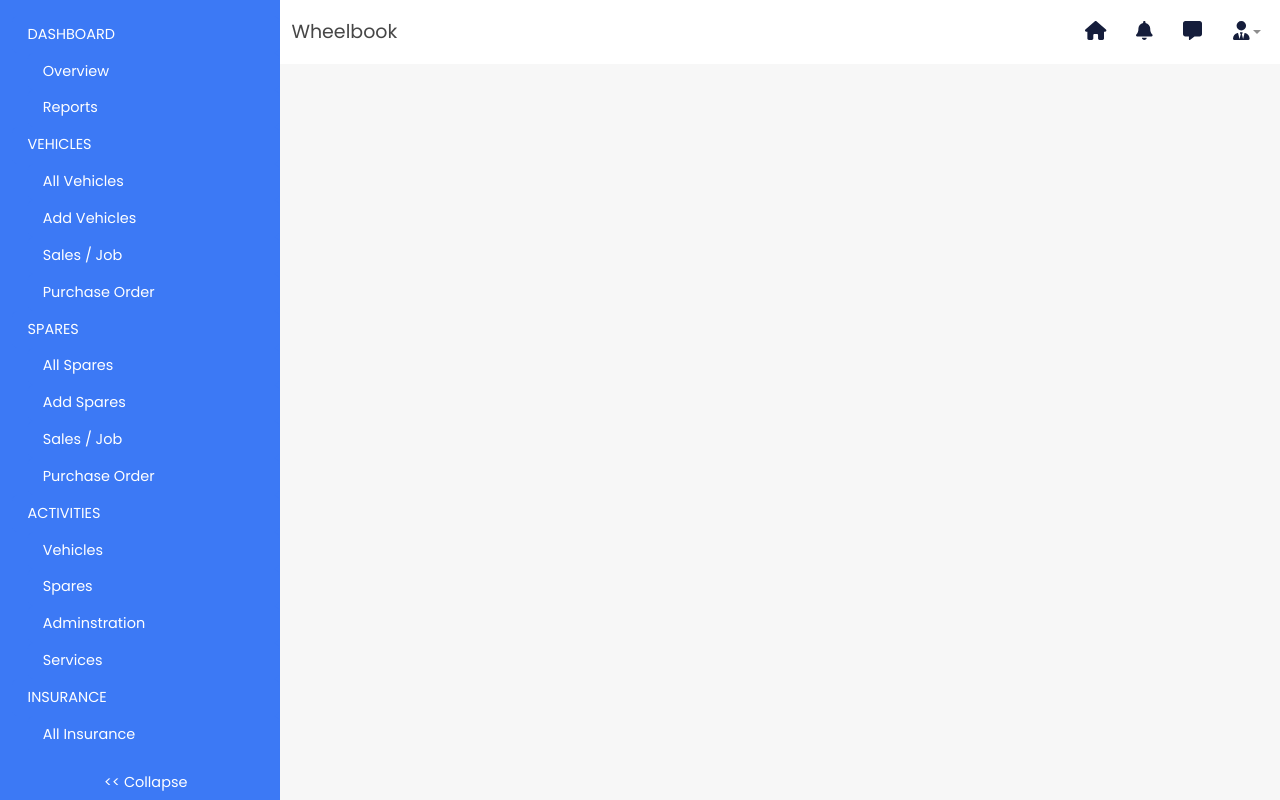
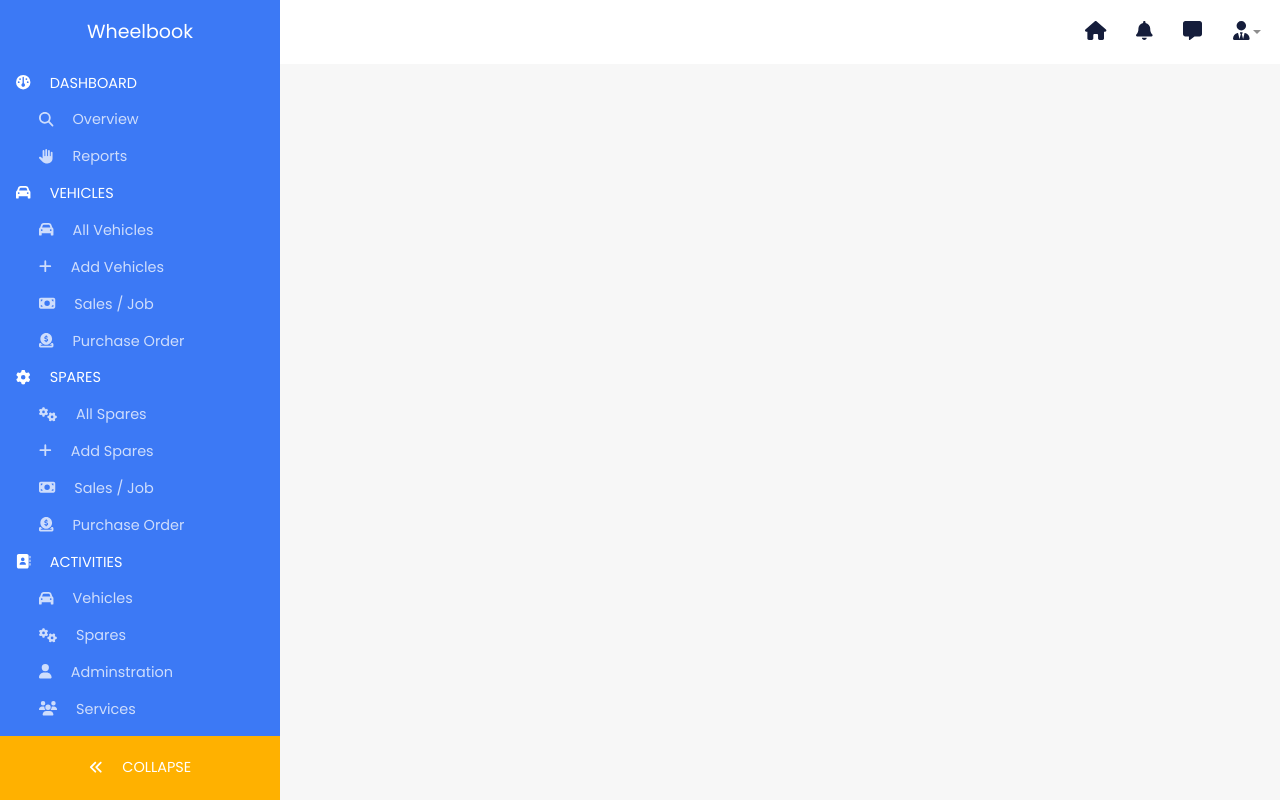
Before and after one commit to barahra/wheelbook-vendor-frontend, an Angular app: page /vendor in a window 1280 px wide. Built offline with nearby package versions, Linux system fonts and the light colour scheme.

Commit message:
menus with icon

```diff
--- a/src/app/app.module.ts
+++ b/src/app/app.module.ts
@@ -4,6 +4,7 @@
 import { AppRoutingModule } from './app-routing.module';
 import { AppComponent } from './app.component';
 import { BrowserAnimationsModule } from '@angular/platform-browser/animations';
+import { FontAwesomeModule } from '@fortawesome/angular-fontawesome';
 
 @NgModule({
   declarations: [
@@ -13,7 +14,8 @@
     BrowserModule,
     AppRoutingModule,
     BrowserModule,
-    BrowserAnimationsModule
+    BrowserAnimationsModule,
+    FontAwesomeModule
   ],
   providers: [],
   bootstrap: [AppComponent]
--- a/src/app/modules/master.component.html
+++ b/src/app/modules/master.component.html
@@ -6,6 +6,8 @@
         <app-side-nav></app-side-nav>
     </div>
     <div class="main-content">
-
+        <div class="p-3">
+            <router-outlet></router-outlet>
+        </div>
     </div>
 </div>
--- a/src/app/modules/master.module.ts
+++ b/src/app/modules/master.module.ts
@@ -6,6 +6,7 @@
 import { HeaderModule } from '../shared/modules/header/header.module';
 import { FooterModule } from '../shared/modules/footer/footer.module';
 import { SideNavModule } from '../shared/modules/side-nav/side-nav.module';
+import { FontAwesomeModule } from '@fortawesome/angular-fontawesome';
 
 
 
@@ -18,7 +19,8 @@
     MasterRoutingModule,
     HeaderModule,
     FooterModule,
-    SideNavModule
+    SideNavModule,
+    FontAwesomeModule
   ]
 })
 export class MasterModule { }
--- a/src/app/shared/modules/header/header/header.component.html
+++ b/src/app/shared/modules/header/header/header.component.html
@@ -6,13 +6,6 @@
           data-bs-toggle="collapse" data-bs-target="#navbarVerticalCollapse" aria-controls="navbarVerticalCollapse"
           aria-expanded="false" aria-label="Toggle Navigation"><span class="navbar-toggle-icon"><span
               class="toggle-line"></span></span></button>
-        <a class="navbar-brand me-1 me-sm-3">
-          <div class="d-flex align-items-center">
-            <div class="d-flex align-items-center">
-              Wheelbook
-            </div>
-          </div>
-        </a>
       </div>
       <ul class="navbar-nav navbar-nav-icons flex-row">
         <li class="nav-item me-3">
--- a/src/app/shared/modules/side-nav/menu-list.ts
+++ b/src/app/shared/modules/side-nav/menu-list.ts
@@ -1,16 +1,16 @@
 let menus = [
     {
         menu_name: "Dashboard",
-        icon: "faQuestion",
+        icon: "faDashboard",
         sub_menu: [
             {
                 menu_name: "Overview",
-                icon: "faQuestion",
+                icon: "faSearch",
                 link:""
             },
             {
                 menu_name: "Reports",
-                icon: "faQuestion",
+                icon: "faHandPaper",
                 link:""
             }
         ]
@@ -19,84 +19,84 @@
 
     {
         menu_name: "Vehicles",
-        icon: "faQuestion",
+        icon: "faCar",
         sub_menu: [
             {
                 menu_name: "All Vehicles",
-                icon: "faQuestion",
+                icon: "faCar",
                 link:""
             },
             {
                 menu_name: "Add Vehicles",
-                icon: "faQuestion",
+                icon: "faAdd",
             },
             {
                 menu_name: "Sales / Job",
-                icon: "faQuestion",
+                icon: "faMoneyBill",
             },
             {
                 menu_name: "Purchase Order",
-                icon: "faQuestion",
+                icon: "faCircleDollarToSlot",
             }
         ]
 
     },
     {
         menu_name: "Spares",
-        icon: "faQuestion",
+        icon: "faCog",
         sub_menu: [
             {
                 menu_name: "All Spares",
-                icon: "faQuestion",
+                icon: "faCogs",
             },
             {
                 menu_name: "Add Spares",
-                icon: "faQuestion",
+                icon: "faAdd",
             },
             {
                 menu_name: "Sales / Job",
-                icon: "faQuestion",
+                icon: "faMoneyBill",
             },
             {
                 menu_name: "Purchase Order",
-                icon: "faQuestion",
+                icon: "faCircleDollarToSlot",
             }
         ]
 
     },
     {
         menu_name: "Activities",
-        icon: "faQuestion",
+        icon: "faAddressBook",
         sub_menu: [
             {
                 menu_name: "Vehicles",
-                icon: "faQuestion",
+                icon: "faCar",
             },
             {
                 menu_name: "Spares",
-                icon: "faQuestion",
+                icon: "faCogs",
             },
             {
                 menu_name: "Adminstration",
-                icon: "faQuestion",
+                icon: "faUser",
             },
             {
                 menu_name: "Services",
-                icon: "faQuestion",
+                icon: "faUsers",
             }
         ]
     },
     {
         menu_name: "Insurance",
-        icon: "faQuestion",
+        icon: "faContactBook",
         sub_menu: [
             {
                 menu_name: "All Insurance",
-                icon: "faQuestion",
+                icon: "faGuaraniSign",
             },
             {
                 menu_name: "Add Insurance",
-                icon: "faQuestion",
+                icon: "faAdd",
             }
         ]
 
@@ -107,39 +107,39 @@
         sub_menu: [
             {
                 menu_name: "Users account",
-                icon: "faQuestion",
+                icon: "faUsers",
             },
             {
                 menu_name: "Customer Mangement",
-                icon: "faQuestion",
+                icon: "faUsers",
             },
             {
                 menu_name: "Dealer Mangement",
-                icon: "faQuestion",
+                icon: "faBuildingShield",
             },
             {
                 menu_name: "Vendor Mangement",
-                icon: "faQuestion",
+                icon: "faSnowman",
             },
             {
                 menu_name: "GST",
-                icon: "faQuestion",
+                icon: "faPercentage",
             },
             {
                 menu_name: "Discount",
-                icon: "faQuestion",
+                icon: "faPercentage",
             },
             {
                 menu_name: "Vehicles Model",
-                icon: "faQuestion",
+                icon: "faCar",
             },
             {
                 menu_name: "Notification / Messaging",
-                icon: "faQuestion",
+                icon: "faGlobe",
             },
             {
                 menu_name: "Campaign",
-                icon: "faQuestion",
+                icon: "faDigitalTachograph",
             }
         ]
 
--- a/src/app/shared/modules/side-nav/side-nav/side-nav.component.html
+++ b/src/app/shared/modules/side-nav/side-nav/side-nav.component.html
@@ -1,17 +1,26 @@
-<div class="container-fluid h-100 pe-0">
-    <div class="d-flex flex-column flex-shrink-0 text-white mt-3 h-100">
+<div class="h-100 pe-0">
+    <div class="d-flex flex-column flex-shrink-0 text-white h-100">
         <table class="w-100 h-100">
+            <tr class="sidenav-footer align-middle">
+                <td>
+                    <div class="text-center fs-5">
+                        Wheelbook
+                    </div>
+                </td>
+            </tr>
             <tr>
                 <td class="align-top">
                     <div class="sidenav-content">
                         <ul class="nav nav-pills flex-column mb-auto">
                             <li class="nav-item" *ngFor="let menu of menuList">
-                                <a href="#" class="nav-link active text-uppercase" aria-current="page">
+                                <a href="#" class="nav-link text-uppercase text-white" aria-current="page">
+                                    <fa-icon [icon]="icons(menu)" class="pe-3"></fa-icon>
                                     {{menu.menu_name}}
                                 </a>
                                 <ng-container *ngIf="menu?.sub_menu?.length > 0">
-                                    <div class="ms-3" *ngFor="let sub_menu of menu?.sub_menu">
-                                        <a href="#" class="nav-link active" aria-current="page">
+                                    <div class="ms-4" *ngFor="let sub_menu of menu?.sub_menu">
+                                        <a href="#" class="nav-link text-ice" aria-current="page">
+                                            <fa-icon [icon]="icons(sub_menu)" class="pe-3"></fa-icon>
                                             {{sub_menu.menu_name}}
                                         </a>
                                     </div>
@@ -21,10 +30,12 @@
                     </div>
                 </td>
             </tr>
-            <tr class="sidenav-footer align-middle">
+            <tr class="sidenav-footer align-middle bg-warning">
                 <td>
-                    <div class="text-center">
-                        << Collapse </div>
+                    <div class="text-center text-uppercase">
+                        <fa-icon [icon]="faAngleDoubleLeft" class="pe-3"></fa-icon>
+                        Collapse
+                    </div>
                 </td>
             </tr>
         </table>
--- a/src/app/shared/modules/side-nav/side-nav/side-nav.component.scss
+++ b/src/app/shared/modules/side-nav/side-nav/side-nav.component.scss
@@ -3,6 +3,9 @@
 .sidenav-content{
   height: 100%;
   overflow: auto;
+}
+.text-ice{
+  color: lighten($color: $primary, $amount: 30%) !important;
 }
 .sidenav-footer{
   position: relative;
--- a/src/app/shared/modules/side-nav/side-nav/side-nav.component.ts
+++ b/src/app/shared/modules/side-nav/side-nav/side-nav.component.ts
@@ -1,5 +1,6 @@
 import { Component } from '@angular/core';
-import { faChevronDown, faCogs, faHome, faQuestion, faSquare } from '@fortawesome/free-solid-svg-icons';
+import { faAngleDoubleLeft, faCogs, faDashboard, faQuestion } from '@fortawesome/free-solid-svg-icons';
+import * as ICONS from '@fortawesome/free-solid-svg-icons';
 import menus from "../menu-list"
 @Component({
   selector: 'app-side-nav',
@@ -7,13 +8,21 @@
   styleUrls: ['./side-nav.component.scss']
 })
 export class SideNavComponent {
-  faCogs=faCogs;
-  faQuestion=faQuestion;
+  ICONS = ICONS;
+  faCogs = faCogs;
+  faQuestion = faQuestion;
+  faDashboard = faDashboard;
+  faAngleDoubleLeft = faAngleDoubleLeft;
   isCollapsed = false;
-  menuList : any = [];
-  constructor(){
+
+  menuList: any = [];
+  constructor() {
     this.menuList = menus
   }
 
-  ngOnInit(){}
+  ngOnInit() { }
+
+  icons(iconObject: any) {
+    return eval(`this.ICONS.${iconObject.icon}`)
+  }
 }
```
